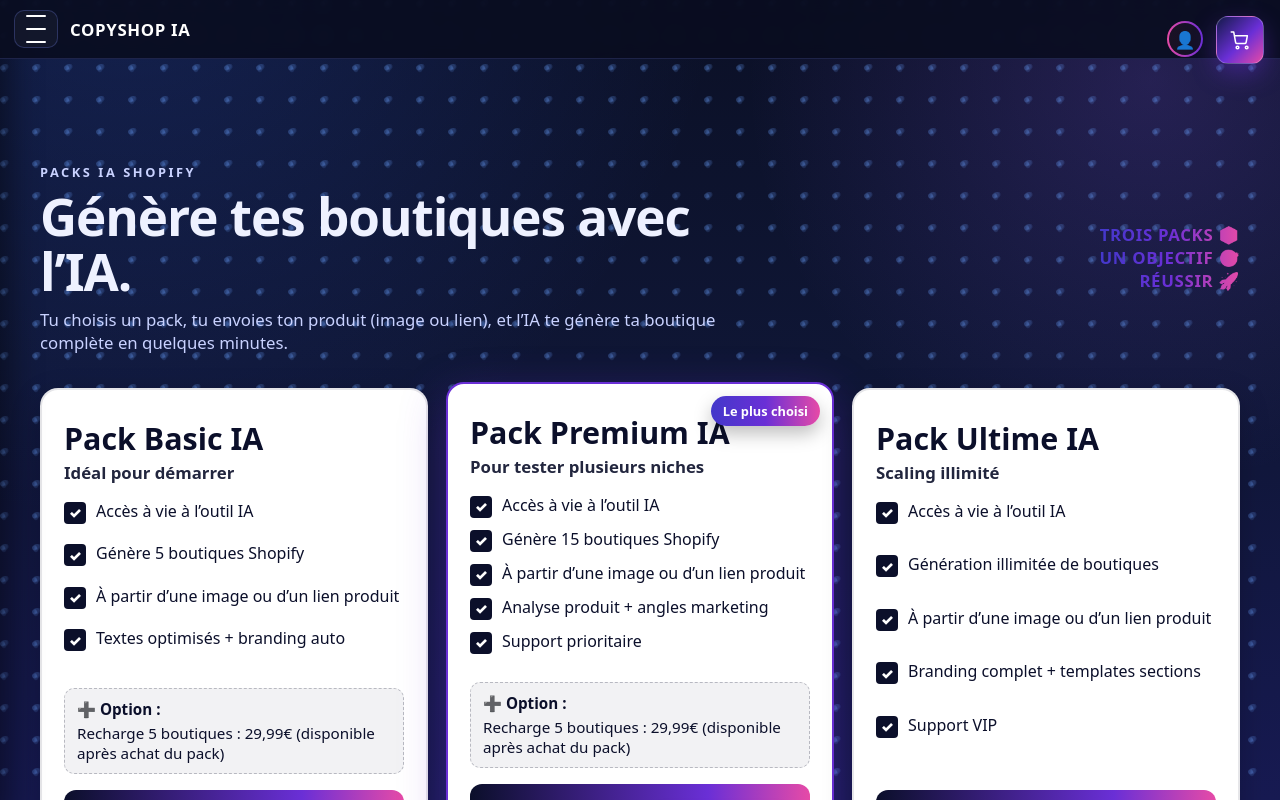
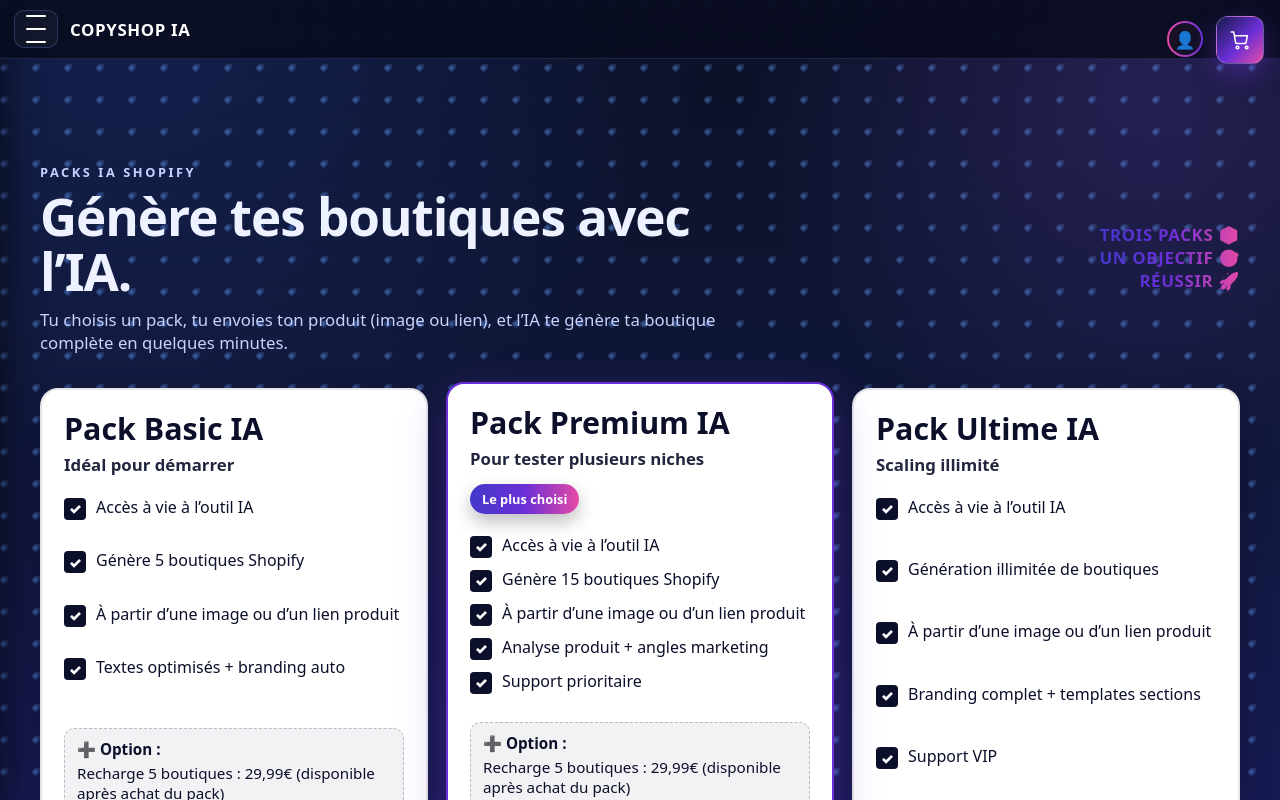
Before and after one commit to Mrfezz/copyshop-ia, a Next.js app: page /packs-ia in a window 1280 px wide. Shown: the top 800 px of the page. Built offline with nearby package versions, Linux system fonts and the light colour scheme.

Commit message:
Fix badge 'Le plus choisi' (no overlap title)

```diff
--- a/app/packs-ia/page.tsx
+++ b/app/packs-ia/page.tsx
@@ -84,8 +84,8 @@ export default function PacksIAPage() {
             <p style={styles.kicker}>Packs IA Shopify</p>
             <h1 style={styles.title}>Génère tes boutiques avec l’IA.</h1>
             <p style={styles.sub}>
-              Tu choisis un pack, tu envoies ton produit (image ou lien),
-              et l’IA te génère ta boutique complète en quelques minutes.
+              Tu choisis un pack, tu envoies ton produit (image ou lien), et l’IA
+              te génère ta boutique complète en quelques minutes.
             </p>
           </div>
 
@@ -112,14 +112,17 @@ export default function PacksIAPage() {
                 transform: pack.popular ? "translateY(-6px)" : "none",
               }}
             >
-              {pack.popular && (
-                <div style={styles.popBadge}>
-                  {pack.note ?? "Populaire"}
+              {/* ✅ HEADER CARD : titre + badge (plus jamais en overlay) */}
+              <div style={styles.cardTop}>
+                <div style={styles.cardTopText}>
+                  <h2 style={styles.cardTitle}>{pack.title}</h2>
+                  <div style={styles.cardSubtitle}>{pack.subtitle}</div>
                 </div>
-              )}
 
-              <h2 style={styles.cardTitle}>{pack.title}</h2>
-              <div style={styles.cardSubtitle}>{pack.subtitle}</div>
+                {pack.popular && (
+                  <div style={styles.popBadge}>{pack.note ?? "Populaire"}</div>
+                )}
+              </div>
 
               <ul style={styles.list}>
                 {pack.bullets.map((b, i) => (
@@ -143,7 +146,6 @@ export default function PacksIAPage() {
                   <div style={styles.priceNote}>Paiement unique</div>
                 </div>
 
-                {/* ✅ REDIRECTION VERS /paiement (Stripe) */}
                 <Link
                   href={`/paiement?product=${pack.productKey}`}
                   className="pack-cta"
@@ -184,6 +186,13 @@ export default function PacksIAPage() {
           }
           header[data-header="packs"] {
             grid-template-columns: 1fr !important;
+          }
+        }
+
+        /* ✅ mobile : badge reste propre et ne pousse pas bizarrement */
+        @media (max-width: 520px) {
+          .pack-card h2 {
+            font-size: 1.65rem !important;
           }
         }
       `}</style>
@@ -281,7 +290,6 @@ const styles: Record<string, React.CSSProperties> = {
   },
 
   card: {
-    position: "relative",
     background: COLORS.cardBg,
     color: COLORS.navy,
     borderRadius: 18,
@@ -291,10 +299,21 @@ const styles: Record<string, React.CSSProperties> = {
     minHeight: 420,
   },
 
+  // ✅ top zone : titre + badge
+  cardTop: {
+    display: "flex",
+    alignItems: "flex-start",
+    justifyContent: "space-between",
+    gap: 12,
+    flexWrap: "wrap",
+    marginBottom: 10,
+  },
+  cardTopText: {
+    minWidth: 0,
+    flex: "1 1 220px",
+  },
+
   popBadge: {
-    position: "absolute",
-    top: 12,
-    right: 12,
     background: `linear-gradient(90deg, ${COLORS.violetDeep}, ${COLORS.violet}, ${COLORS.pink})`,
     color: "white",
     fontWeight: 900,
@@ -302,22 +321,26 @@ const styles: Record<string, React.CSSProperties> = {
     padding: "6px 12px",
     borderRadius: 999,
     boxShadow: "0 8px 18px rgba(0,0,0,0.25)",
-    zIndex: 2,
+    whiteSpace: "nowrap",
+    flex: "0 0 auto",
+    marginTop: 2,
   },
 
   cardTitle: {
     fontSize: "1.9rem",
     fontWeight: 900,
-    margin: "6px 0 2px",
+    margin: 0,
+    lineHeight: 1.15,
   },
   cardSubtitle: {
+    marginTop: 6,
     fontSize: "1.05rem",
     fontWeight: 700,
     opacity: 0.9,
   },
 
   list: {
-    marginTop: 16,
+    marginTop: 10,
     display: "grid",
     gap: 10,
     fontSize: "1rem",
```
